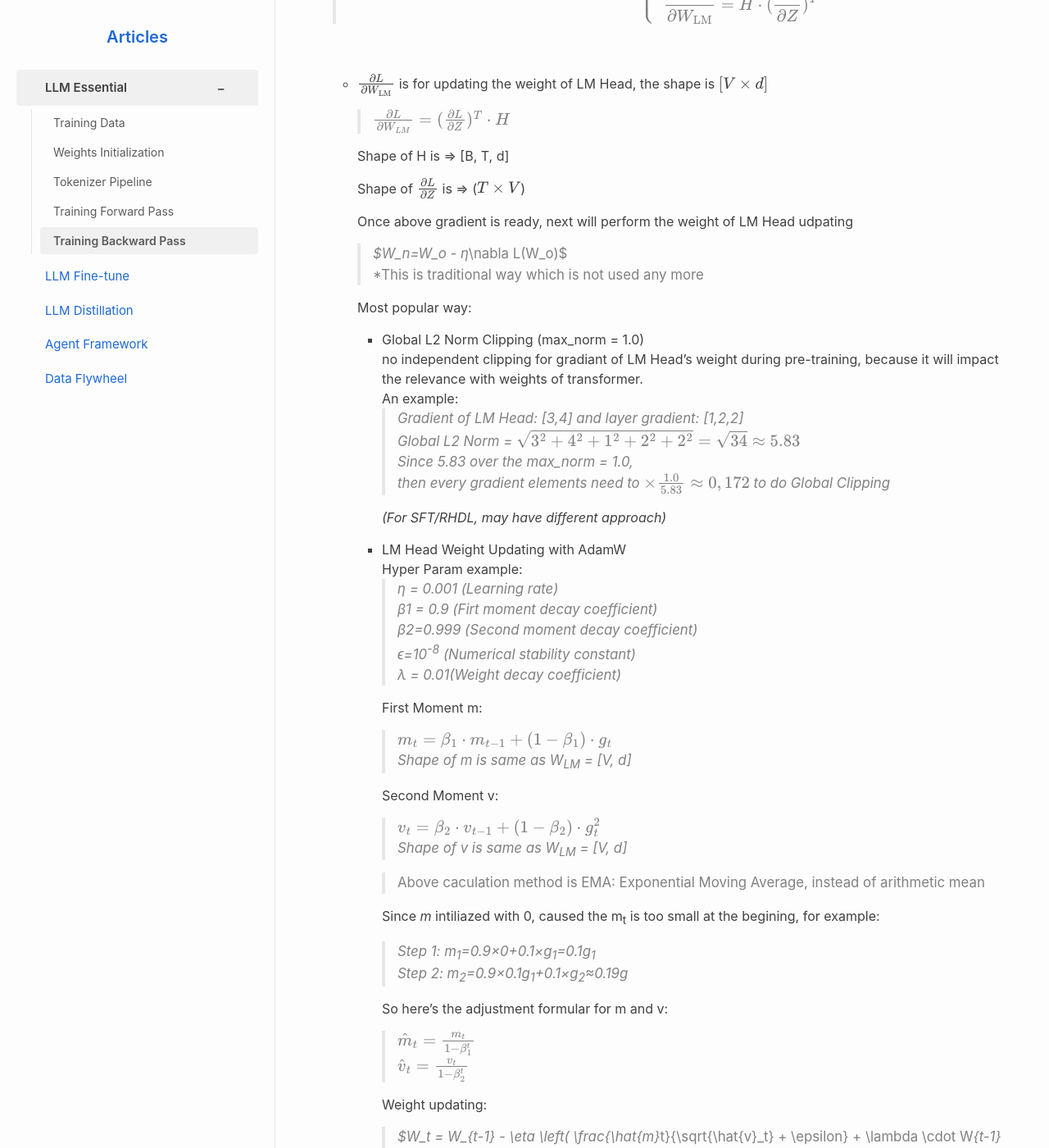
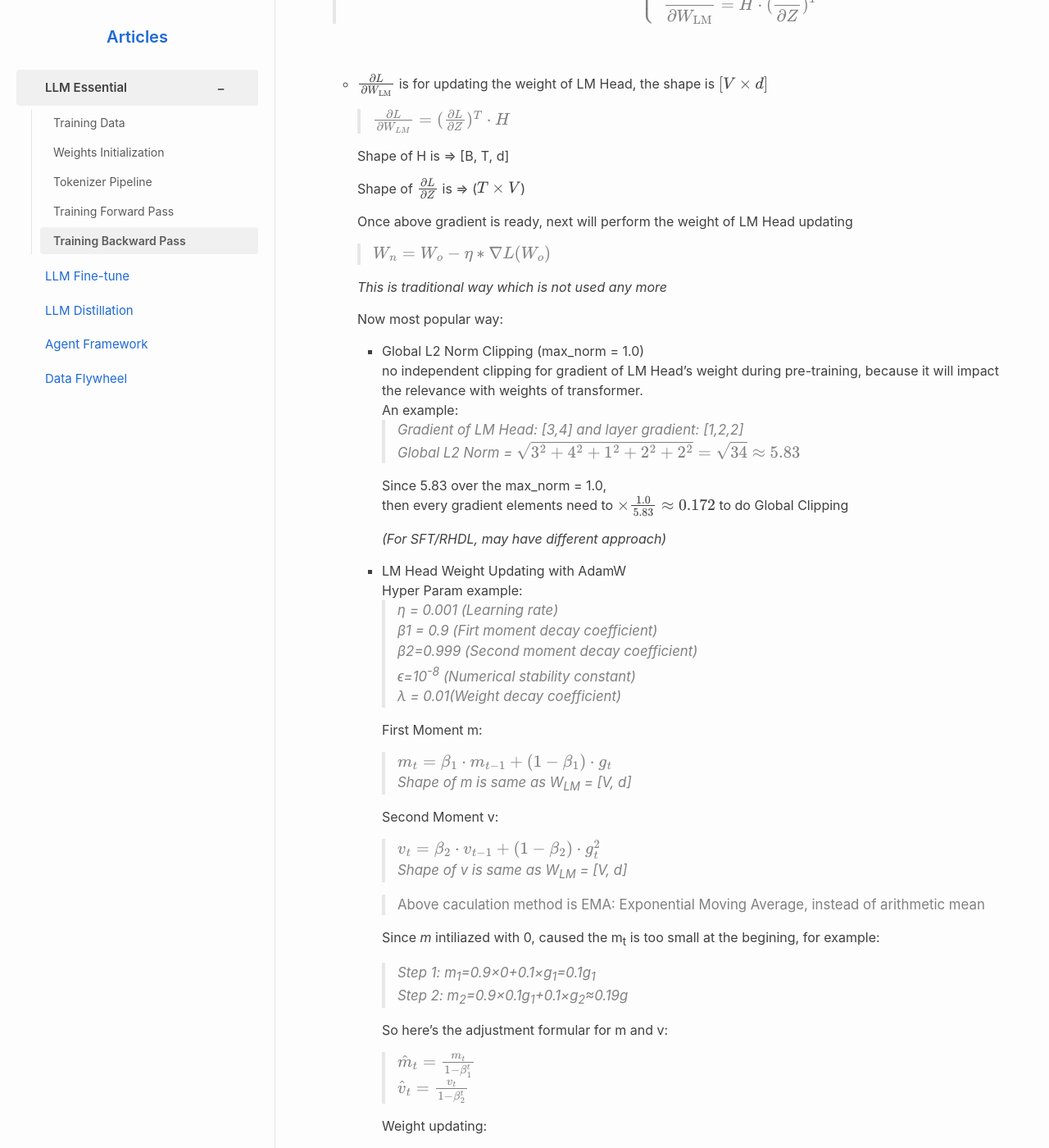
Before and after one commit to ChrisZhu2050/chriszhu2050.github.io, a Jekyll site: the page built from docs/llm-essential-backward-pass.md, in a window 1280 px wide and 1400 px high, scrolled down 878 px. Shown: the whole window at 82% size. Built offline with Jekyll 4.4.1, drawn with Linux system fonts in a browser that asks for light colours; nearby versions of some CDN libraries; formulas are drawn with MathJax 3; some of the changed text lies outside the part shown.

Commit message:
Update llm-essential-backward-pass.md

```diff
--- a/docs/llm-essential-backward-pass.md
+++ b/docs/llm-essential-backward-pass.md
@@ -86,19 +86,20 @@ title: "Training Backward Pass"
 
          Shape of $\frac{\partial L}{\partial Z}$ is => ($T \times V$)
 
-       Once above gradient is ready, next will perform the weight of LM Head udpating
+       Once above gradient is ready, next will perform the weight of LM Head updating
+       > $W_n=W_o - η*\nabla L(W_o)$
 
-       > $W_n=W_o - η*\nabla L(W_o)$
        *This is traditional way which is not used any more*
 
-         Most popular way:
+         Now most popular way:
        - Global L2 Norm Clipping (max_norm = 1.0)
-         no independent clipping for gradiant of LM Head's weight during pre-training, because it will impact the relevance with weights of transformer.
+         no independent clipping for gradient of LM Head's weight during pre-training, because it will impact the relevance with weights of transformer.
          An example:
            > Gradient of LM Head: [3,4] and  layer gradient: [1,2,2]
            Global L2 Norm = $\sqrt {3^2+4^2+1^2+2^2+2^2}=\sqrt{34} \approx 5.83 $
+
            Since 5.83 over the max_norm = 1.0,
-           then every gradient elements need to $\times \frac {1.0}{5.83}\approx 0,172$ to do Global Clipping
+           then every gradient elements need to $\times \frac {1.0}{5.83}\approx 0.172$ to do Global Clipping
 
            *(For SFT/RHDL, may have different approach)*
 
@@ -139,7 +140,9 @@ title: "Training Backward Pass"
 
          Weight updating:
 
-         > $W_t = W_{t-1} - \eta \left( \frac{\hat{m}_t}{\sqrt{\hat{v}_t} + \epsilon} + \lambda \cdot W_{t-1} \right)$
+         > $
+            W_t = W_{t-1} - \eta \left( \frac{\hat{m}_t}{\sqrt{\hat{v}_t} + \epsilon} + \lambda \cdot W_{t-1} \right)
+          $
 
            Everytime $\lambda$ pull Weight to 0 a little bit, it affects Weight straightly in AdamW, insteadly it affects Gradiant in Adam, that's the major different between AdamW and Adam.
            *(It's possible to skip the LM Head Weight updating by setting to FALSE)*
```
